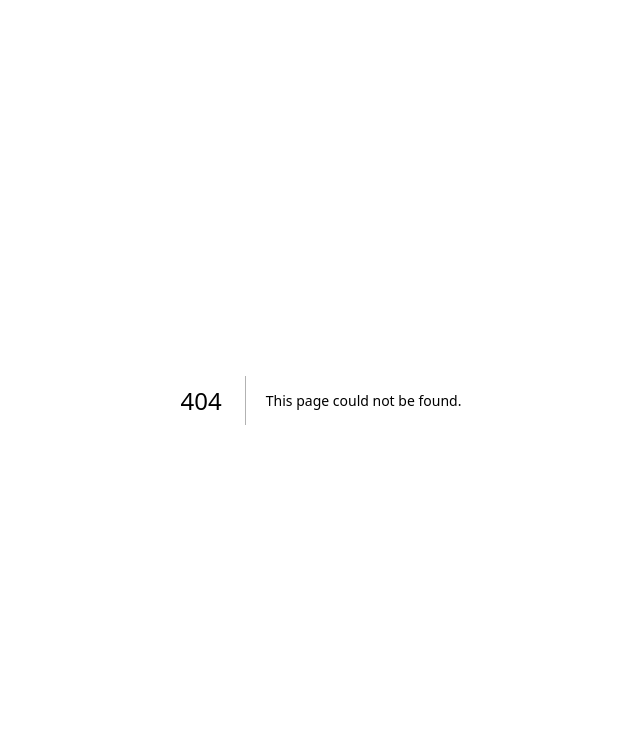
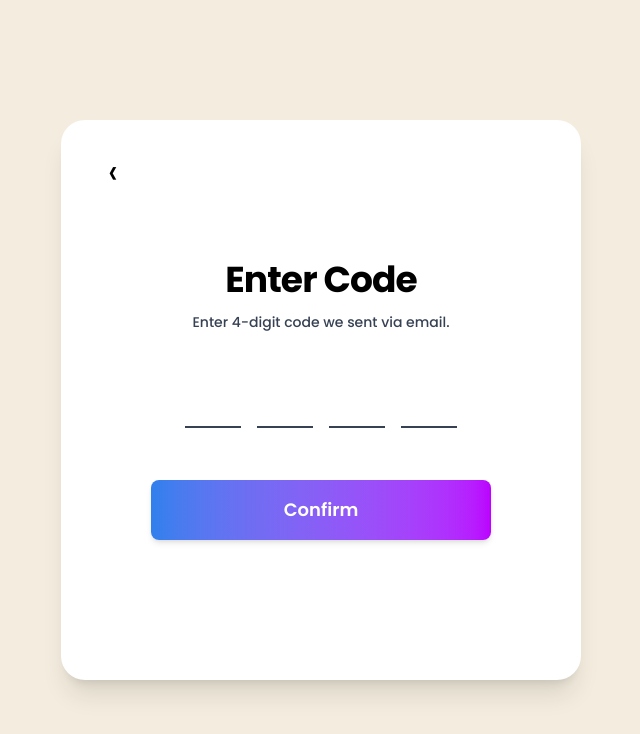
Before and after one commit to n2ai/travel-planning, a Next.js app: page /auth-code in a window 1280 px wide. Before the commit this address had no page. Shown: the top 734 px of the page, without its empty margins (319-959 px from the left). Built offline with nearby package versions, Linux system fonts and the light colour scheme.

Commit message:
Add auth code page and update password flow

```diff
--- /dev/null
+++ b/app/auth-code/page.tsx
@@ -0,0 +1,121 @@
+"use client";
+
+import {
+  ChangeEvent,
+  KeyboardEvent,
+  useRef,
+  useState,
+} from "react";
+import Link from "next/link";
+
+export default function EnterCodePage() {
+  const [code, setCode] = useState(["", "", "", ""]);
+  const [codeError, setCodeError] = useState("");
+
+  const inputRefs = useRef<(HTMLInputElement | null)[]>([]);
+
+  function codeChanged(
+    position: number,
+    event: ChangeEvent<HTMLInputElement>
+  ) {
+    // Only allow one number
+    const newDigit = event.target.value
+      .replace(/[^0-9]/g, "")
+      .slice(-1);
+
+    const newCode = [...code];
+    newCode[position] = newDigit;
+
+    setCode(newCode);
+    setCodeError("");
+
+    // Move to the next box automatically
+    if (newDigit !== "" && position < 3) {
+      inputRefs.current[position + 1]?.focus();
+    }
+  }
+
+  function keyPressed(
+    position: number,
+    event: KeyboardEvent<HTMLInputElement>
+  ) {
+    // Move back when Backspace is pressed on an empty box
+    if (
+      event.key === "Backspace" &&
+      code[position] === "" &&
+      position > 0
+    ) {
+      inputRefs.current[position - 1]?.focus();
+    }
+  }
+
+  function confirmCodeClicked() {
+    const completeCode = code.join("");
+
+    if (completeCode.length !== 4) {
+      setCodeError("Please enter the complete 4-digit code");
+      return;
+    }
+
+    // Frontend demo only
+    alert("Code confirmed: " + completeCode);
+  }
+
+  return (
+    <main className="flex min-h-screen items-center justify-center bg-[#f4eddf] px-4 py-8">
+      <div className="relative flex min-h-[560px] w-full max-w-[520px] items-center justify-center rounded-3xl bg-white p-8 text-gray-900 shadow-xl">
+        {/* Back button */}
+        <Link
+          href="/forgot-password"
+          aria-label="Go back"
+          className="absolute left-8 top-8 flex h-10 w-10 items-center justify-center rounded-full text-4xl font-light text-black transition hover:bg-gray-100"
+        >
+          ‹
+        </Link>
+
+        <div className="flex w-full max-w-[340px] flex-col items-center">
+          <h1 className="mb-3 text-center text-4xl font-bold tracking-tight text-black">
+            Enter Code
+          </h1>
+
+          <p className="mb-10 text-center text-sm font-medium text-gray-700">
+            Enter 4-digit code we sent via email.
+          </p>
+
+          {/* Four code boxes */}
+          <div className="mb-3 flex w-full justify-center gap-4">
+            {code.map((digit, position) => (
+              <input
+                key={position}
+                ref={(element) => {
+                  inputRefs.current[position] = element;
+                }}
+                type="text"
+                inputMode="numeric"
+                maxLength={1}
+                value={digit}
+                onChange={(event) => codeChanged(position, event)}
+                onKeyDown={(event) => keyPressed(position, event)}
+                className="h-14 w-14 border-0 border-b-2 border-gray-700 bg-transparent text-center text-2xl font-semibold text-black outline-none transition focus:border-[#2F80ED]"
+                aria-label={`Code digit ${position + 1}`}
+              />
+            ))}
+          </div>
+
+          {/* Reserved space keeps the layout still */}
+          <p className="mb-4 h-6 w-full text-center text-sm text-red-500">
+            {codeError}
+          </p>
+
+          <button
+            type="button"
+            onClick={confirmCodeClicked}
+            className="w-full rounded-lg bg-linear-to-r from-[#2F80ED] to-[#BB00FF] py-4 text-lg font-semibold text-white shadow-md transition hover:opacity-90 active:scale-[0.98]"
+          >
+            Confirm
+          </button>
+        </div>
+      </div>
+    </main>
+  );
+}
--- a/app/forgot-password/page.tsx
+++ b/app/forgot-password/page.tsx
@@ -2,8 +2,10 @@
 
 import { useState } from "react";
 import Link from "next/link";
+import { useRouter } from "next/navigation";
 
 export default function ForgotPasswordPage() {
+  const router = useRouter();
   const [email, setEmail] = useState("");
 
   function sendCodeClicked() {
@@ -12,19 +14,19 @@ export default function ForgotPasswordPage() {
       return;
     }
 
-    alert("Authentication code sent");
+    router.push("/auth-code");
   }
 
   return (
     <main className="min-h-screen bg-[#f4eddf] flex items-center justify-center px-4">
       <div className="w-full max-w-[560px] min-h-[500px] bg-white rounded-3xl shadow-xl flex items-center justify-center p-8 text-gray-900">
         <div className="w-full max-w-[380px] flex flex-col items-center">
-          <h1 className="mb-4 text-3xl font-bold text-gray-900">
+          <h1 className="mb-5 text-center text-4xl font-bold tracking-tight text-black">
             Forgot Password
           </h1>
 
-          <p className="mb-8 text-center text-sm text-gray-700">
-            Enter your email to receive an authentication code.
+          <p className="mb-8 max-w-[360px] text-center text-sm font-medium leading-5 text-black">
+            Enter your account email. We will send you an authentication code.
           </p>
 
           <input
@@ -37,7 +39,7 @@ export default function ForgotPasswordPage() {
 
           <button
             onClick={sendCodeClicked}
-            className="mb-5 w-full rounded-lg bg-blue-500 py-4 text-white hover:bg-blue-600"
+            className="mb-5 w-full rounded-lg bg-linear-to-r from-[#BB00FF] to-[#2F80ED] py-4 font-medium text-white shadow-md transition hover:opacity-90 active:scale-[0.98]"
           >
             Send Authentication Code
           </button>
--- a/app/layout.tsx
+++ b/app/layout.tsx
@@ -1,20 +1,16 @@
 import type { Metadata } from "next";
-import { Geist, Geist_Mono } from "next/font/google";
+import { Poppins } from "next/font/google";
 import "./globals.css";
 
-const geistSans = Geist({
-  variable: "--font-geist-sans",
+const poppins = Poppins({
   subsets: ["latin"],
-});
-
-const geistMono = Geist_Mono({
-  variable: "--font-geist-mono",
-  subsets: ["latin"],
+  weight: ["400", "500", "600", "700"],
+  display: "swap",
 });
 
 export const metadata: Metadata = {
-  title: "Create Next App",
-  description: "Generated by create next app",
+  title: "Travel Planning",
+  description: "Travel planning website",
 };
 
 export default function RootLayout({
@@ -23,11 +19,8 @@ export default function RootLayout({
   children: React.ReactNode;
 }>) {
   return (
-    <html
-      lang="en"
-      className={`${geistSans.variable} ${geistMono.variable} h-full antialiased`}
-    >
-      <body className="min-h-full flex flex-col">{children}</body>
+    <html lang="en">
+      <body className={poppins.className}>{children}</body>
     </html>
   );
 }
--- a/app/login/page.tsx
+++ b/app/login/page.tsx
@@ -51,7 +51,7 @@ export default function LoginPage() {
 
           <button
             onClick={loginButtonClicked}
-            className="mb-4 w-full rounded-lg bg-blue-500 py-4 text-white"
+            className="mb-4 w-full rounded-lg bg-linear-to-r from-[#BB00FF] to-[#2F80ED] py-4 text-base font-medium text-white shadow-md transition hover:opacity-90 active:scale-[0.98]"
           >
             Sign In
           </button>
--- a/app/signup/page.tsx
+++ b/app/signup/page.tsx
@@ -193,7 +193,7 @@ export default function SignupPage() {
                   : "text-gray-500"
               }
             >
-              ✓ 1 special character
+              ✓ 1 special character "Exmaple: * @ # $ "
             </p>
           </div>
 
@@ -215,7 +215,8 @@ export default function SignupPage() {
 
           <button
             onClick={createAccountClicked}
-            className="mt-3 mb-5 w-full rounded-lg bg-blue-500 py-4 text-base font-medium text-white shadow-md hover:bg-blue-600"
+              className="mt-3 mb-5 w-full rounded-lg bg-linear-to-r from-[#2F80ED] to-[#BB00FF] py-4 text-lg font-semibold text-white shadow-md transition hover:opacity-90 active:scale-[0.98]"
+
           >
             Create Account
           </button>
```
